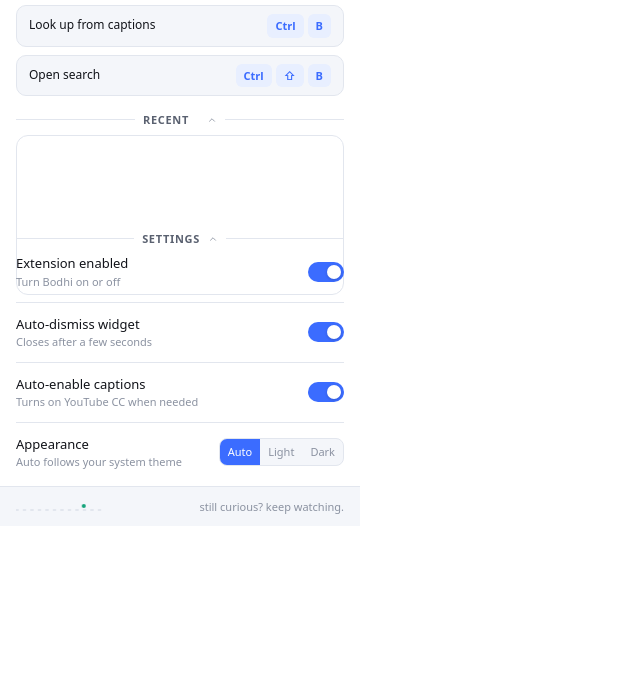
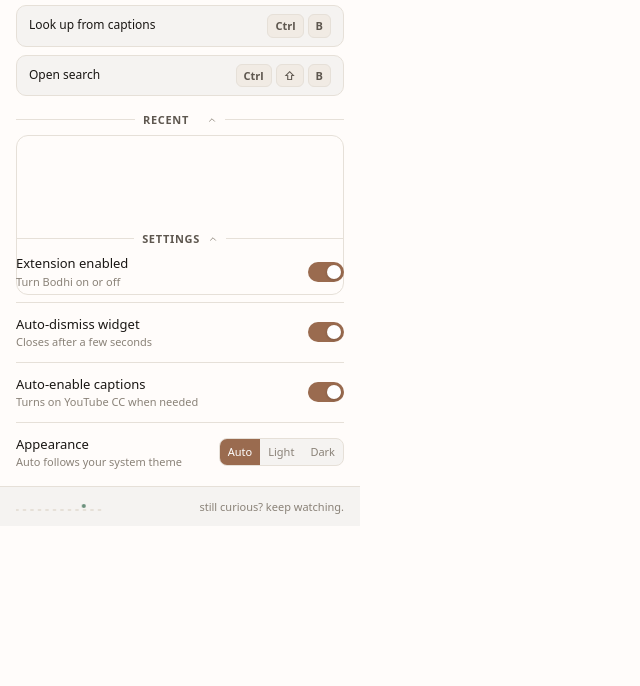
Before and after one commit to nrs13/Bodhi, a website built with webpack: page extension/popup/popup.html in a window 1280 px wide. Shown: the part 114-800 px from the top of the page, without its empty margins (0-640 px from the left). Built offline with nearby package versions, Linux system fonts and the light colour scheme; some packages are replaced by stand-ins of ours; no server answers.

Commit message:
fix(bodhi): drop link underlines; swap cobalt for oxidized copper
Search CTAs use weight/hover only. Accent is desaturated copper with
quieter sage/mauve cues so the UI reads less like default SaaS blue.

```diff
--- a/extension/popup/popup.html
+++ b/extension/popup/popup.html
@@ -29,20 +29,20 @@
       --bodhi-space-4: 16px;
       --bodhi-space-5: 24px;
 
-      --bodhi-canvas: #F4F6FA;
-      --bodhi-surface: #FFFFFF;
-      --bodhi-ink: #12141A;
-      --bodhi-ink-soft: #5A6170;
-      --bodhi-ink-faint: #8B92A1;
-      --bodhi-line: #E2E6EE;
-      --bodhi-hover: #EEF1F7;
+      --bodhi-canvas: #F5F3F1;
+      --bodhi-surface: #FFFCFA;
+      --bodhi-ink: #1A1714;
+      --bodhi-ink-soft: #5E574F;
+      --bodhi-ink-faint: #8A8278;
+      --bodhi-line: #E6E0D8;
+      --bodhi-hover: #F1EBE4;
 
-      /* Role accents — used sparingly */
-      --bodhi-accent: #3B6CFF;       /* interactive / focus */
-      --bodhi-accent-soft: #E8EFFF;  /* accent wash */
-      --bodhi-signal: #14A37A;      /* live / enabled */
-      --bodhi-caption: #5B6CFF;     /* caption-source cue */
-      --bodhi-search: #0F9B8E;      /* search-source cue */
+      /* Oxidized copper + quiet role cues — not SaaS cobalt */
+      --bodhi-accent: #9A6B4F;
+      --bodhi-accent-soft: #F0E7DF;
+      --bodhi-signal: #6A8F7B;
+      --bodhi-caption: #8B6B7A;
+      --bodhi-search: #6B7F7A;
 
       --bodhi-font: system-ui, -apple-system, "Segoe UI", Roboto, "Helvetica Neue", sans-serif;
       --bodhi-motion-fast: 140ms;
@@ -52,18 +52,18 @@
     }
 
     html[data-bodhi-theme="dark"] {
-      --bodhi-canvas: #14161C;
-      --bodhi-surface: #1B1E26;
-      --bodhi-ink: #F1F3F7;
-      --bodhi-ink-soft: #A4ABB8;
-      --bodhi-ink-faint: #7A8290;
-      --bodhi-line: #2C313C;
-      --bodhi-hover: #252933;
-      --bodhi-accent: #7B9CFF;
-      --bodhi-accent-soft: #243056;
-      --bodhi-signal: #2DD4A8;
-      --bodhi-caption: #8B9BFF;
-      --bodhi-search: #2BC4B4;
+      --bodhi-canvas: #161412;
+      --bodhi-surface: #1E1B18;
+      --bodhi-ink: #F3EEE8;
+      --bodhi-ink-soft: #B0A69A;
+      --bodhi-ink-faint: #7F766C;
+      --bodhi-line: #322C27;
+      --bodhi-hover: #292421;
+      --bodhi-accent: #C9956F;
+      --bodhi-accent-soft: #2A231E;
+      --bodhi-signal: #8FB59E;
+      --bodhi-caption: #C4A0AE;
+      --bodhi-search: #8FA9A3;
       --bodhi-shadow: 0 12px 36px rgba(0, 0, 0, 0.45);
     }
 
@@ -109,9 +109,9 @@
       position: absolute;
       top: 0;
       right: 0;
-      opacity: 0.35;
+      opacity: 0.28;
       pointer-events: none;
-      color: var(--bodhi-accent);
+      color: var(--bodhi-ink-faint);
     }
 
     .header-inner {
@@ -125,7 +125,7 @@
       display: flex;
       align-items: center;
       gap: var(--bodhi-space-2);
-      color: var(--bodhi-accent);
+      color: var(--bodhi-ink-faint);
     }
 
     .header-wordmark {
@@ -198,7 +198,7 @@
     .section-count {
       font-size: 11px;
       font-weight: 500;
-      color: var(--bodhi-accent);
+      color: var(--bodhi-ink-faint);
       margin-left: 2px;
     }
 
@@ -277,9 +277,9 @@
     .key {
       font-size: 11px;
       font-weight: 600;
-      color: var(--bodhi-accent);
-      background: var(--bodhi-accent-soft);
-      border: 1px solid transparent;
+      color: var(--bodhi-ink-soft);
+      background: var(--bodhi-hover);
+      border: 1px solid var(--bodhi-line);
       border-radius: 6px;
       padding: 3px 7px;
       white-space: nowrap;
@@ -333,7 +333,7 @@
     .lookup-item.active .lookup-item-inner,
     .lookup-item:hover .lookup-item-inner {
       background: var(--bodhi-hover);
-      border-left-color: var(--bodhi-accent);
+      border-left-color: var(--bodhi-line);
     }
 
     .lookup-item-left {
@@ -437,8 +437,8 @@
     .lookup-empty-icon {
       width: 28px;
       height: 28px;
-      color: var(--bodhi-accent);
-      opacity: 0.7;
+      color: var(--bodhi-ink-faint);
+      opacity: 0.85;
     }
 
     .lookup-empty-line1 {
@@ -494,8 +494,8 @@
     }
 
     .nav-btn:hover:not(:disabled) {
-      color: var(--bodhi-accent);
-      background: var(--bodhi-accent-soft);
+      color: var(--bodhi-ink);
+      background: var(--bodhi-hover);
     }
 
     .nav-btn:disabled {
--- a/extension/styles/widget.css
+++ b/extension/styles/widget.css
@@ -26,20 +26,21 @@
   --bodhi-space-4: 16px;
   --bodhi-space-5: 24px;
 
-  --bodhi-canvas: #F4F6FA;
-  --bodhi-surface: #FFFFFF;
-  --bodhi-ink: #12141A;
-  --bodhi-ink-soft: #5A6170;
-  --bodhi-ink-faint: #8B92A1;
-  --bodhi-line: #E2E6EE;
-  --bodhi-accent: #3B6CFF;
-  --bodhi-accent-soft: #E8EFFF;
-  --bodhi-signal: #14A37A;
-  --bodhi-caption: #5B6CFF;
-  --bodhi-search: #0F9B8E;
-  --bodhi-hover: #EEF1F7;
-  --bodhi-scrim: rgba(255, 255, 255, 0.72);
-  --bodhi-shadow: 0 8px 28px rgba(18, 20, 26, 0.12);
+  --bodhi-canvas: #F5F3F1;
+  --bodhi-surface: #FFFCFA;
+  --bodhi-ink: #1A1714;
+  --bodhi-ink-soft: #5E574F;
+  --bodhi-ink-faint: #8A8278;
+  --bodhi-line: #E6E0D8;
+  /* Oxidized copper — desaturated, editorial; not SaaS blue */
+  --bodhi-accent: #9A6B4F;
+  --bodhi-accent-soft: #F0E7DF;
+  --bodhi-signal: #6A8F7B;
+  --bodhi-caption: #8B6B7A;
+  --bodhi-search: #6B7F7A;
+  --bodhi-hover: #F1EBE4;
+  --bodhi-scrim: rgba(255, 252, 250, 0.72);
+  --bodhi-shadow: 0 8px 28px rgba(26, 23, 20, 0.10);
 
   --bodhi-ink-primary: var(--bodhi-ink);
   --bodhi-ink-body: var(--bodhi-ink);
@@ -78,22 +79,22 @@
 }
 
 .bodhi-widget[data-bodhi-theme='dark'] {
-  --bodhi-canvas: #14161C;
-  --bodhi-surface: #1B1E26;
-  --bodhi-ink: #F1F3F7;
-  --bodhi-ink-soft: #A4ABB8;
-  --bodhi-ink-faint: #7A8290;
-  --bodhi-line: #2C313C;
-  --bodhi-accent: #7B9CFF;
-  --bodhi-accent-soft: #243056;
-  --bodhi-signal: #2DD4A8;
-  --bodhi-caption: #8B9BFF;
-  --bodhi-search: #2BC4B4;
-  --bodhi-hover: #252933;
-  --bodhi-scrim: rgba(27, 30, 38, 0.78);
+  --bodhi-canvas: #161412;
+  --bodhi-surface: #1E1B18;
+  --bodhi-ink: #F3EEE8;
+  --bodhi-ink-soft: #B0A69A;
+  --bodhi-ink-faint: #7F766C;
+  --bodhi-line: #322C27;
+  --bodhi-accent: #C9956F;
+  --bodhi-accent-soft: #2A231E;
+  --bodhi-signal: #8FB59E;
+  --bodhi-caption: #C4A0AE;
+  --bodhi-search: #8FA9A3;
+  --bodhi-hover: #292421;
+  --bodhi-scrim: rgba(30, 27, 24, 0.78);
   --bodhi-shadow: 0 10px 32px rgba(0, 0, 0, 0.45);
-  --bodhi-ink-disabled: #6A6A72;
-  --bodhi-ink-correction: #E0A080;
+  --bodhi-ink-disabled: #6A635C;
+  --bodhi-ink-correction: #D4A090;
 }
 
 .bodhi-widget.bodhi-widget-enter {
@@ -348,17 +349,19 @@
   text-align: center !important;
   margin: 0 !important;
   cursor: pointer !important;
-  text-decoration: underline !important;
-  text-underline-offset: 3px !important;
-  transition: color var(--bodhi-motion-fast) var(--bodhi-ease) !important;
+  text-decoration: none !important;
+  transition:
+    color var(--bodhi-motion-fast) var(--bodhi-ease),
+    opacity var(--bodhi-motion-fast) var(--bodhi-ease) !important;
   display: block !important;
   width: 100% !important;
   padding: 0 !important;
-  letter-spacing: 0.04em !important;
+  letter-spacing: 0.02em !important;
 }
 
 .bodhi-search-link:hover {
   color: var(--bodhi-ink) !important;
+  text-decoration: none !important;
 }
 
 .bodhi-search-hint {
```
Also changed, not shown: ui-states-gallery.html (+2 -2 lines).
